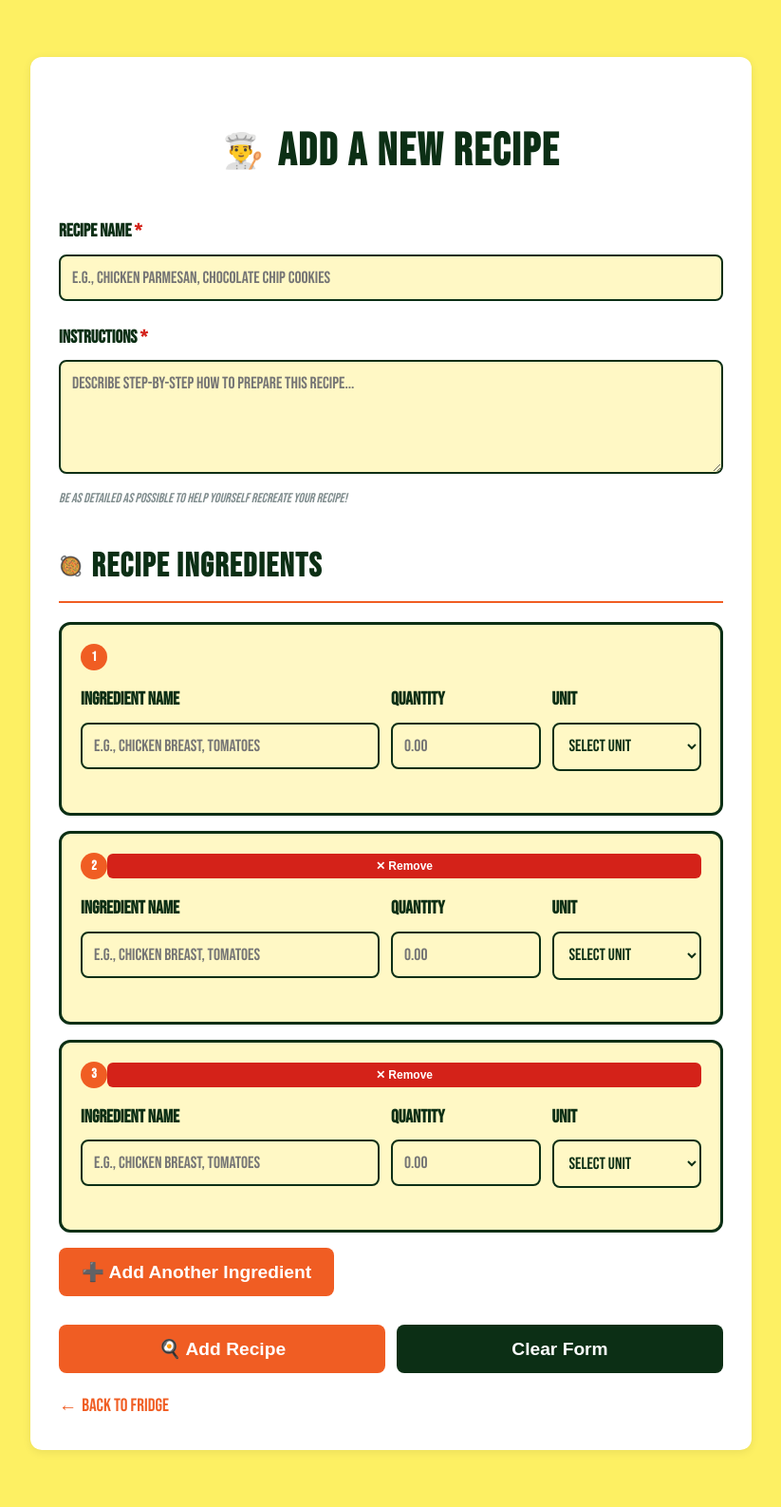
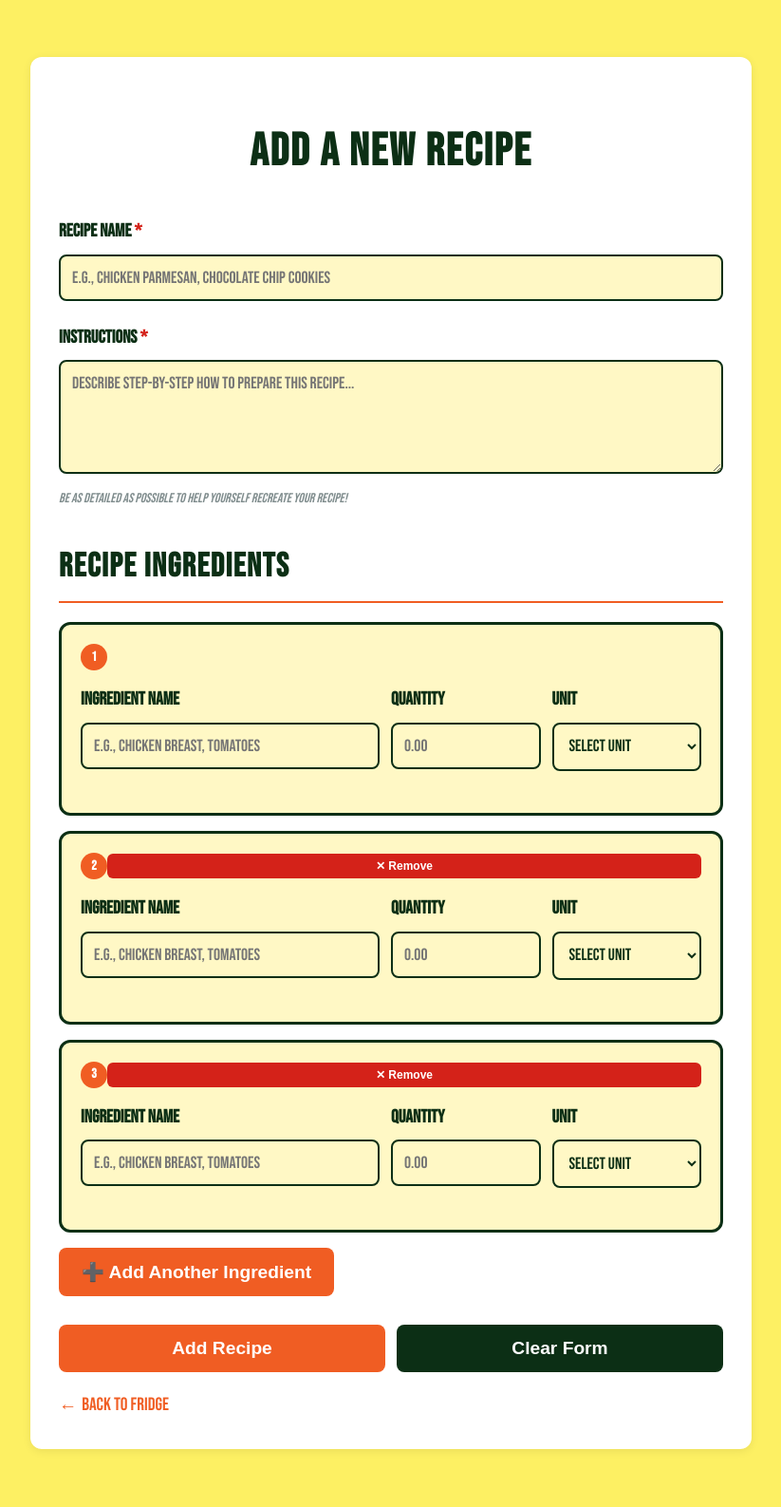
Before and after one commit to znemg/FridgeFinder, a Flask app: page /add_recipe in a window 1280 px wide. Shown: the whole page at 95% size, without its empty margins (228-1051 px from the left). After the commit the page ends 1526 px from the top, so only its background shows below. Run offline with Flask 3, Linux system fonts and the light colour scheme; the visitor is signed in with stand-in values (Sample User, id 1).

Commit message:
delete some emoji

```diff
--- a/templates/add_recipe.html
+++ b/templates/add_recipe.html
@@ -43,11 +43,6 @@
             justify-content: center;
             gap: 12px;
             letter-spacing: 2px;
-        }
-
-        h1::before {
-            content: "👨‍🍳";
-            font-size: 36px;
         }
 
         .form-group {
@@ -110,11 +105,6 @@
             align-items: center;
             gap: 8px;
             letter-spacing: 1.5px;
-        }
-
-        .section-title::before {
-            content: "🥘";
-            font-size: 20px;
         }
 
         .ingredient-item {
@@ -325,7 +315,7 @@
         <h1>Add a New Recipe</h1>
 
         <div id="successMessage" class="success-message">
-            Recipe added successfully! 🎉
+            Recipe added successfully!
         </div>
 
         <form id="recipeForm" method="POST" action="/add_recipe" novalidate>
@@ -403,7 +393,7 @@
             </div>
 
             <div class="button-group">
-                <button type="submit" class="btn-primary">🍳 Add Recipe</button>
+                <button type="submit" class="btn-primary">Add Recipe</button>
                 <button type="button" class="btn-secondary" onclick="resetForm()">Clear Form</button>
             </div>
         </form>
--- a/templates/all_recipes.html
+++ b/templates/all_recipes.html
@@ -59,7 +59,7 @@
     </style>
 </head>
 <body>
-    <h1>📖 All Recipes</h1>
+    <h1>All Recipes</h1>
 
     {% if recipes %}
         {% for recipe in recipes %}
--- a/templates/index.html
+++ b/templates/index.html
@@ -43,11 +43,6 @@
             align-items: center;
             justify-content: center;
             gap: 12px;
-        }
-
-        h1::before {
-            content: "🥘";
-            font-size: 36px;
         }
 
         .ingredients-section {
--- a/templates/recipes.html
+++ b/templates/recipes.html
@@ -43,11 +43,6 @@
             justify-content: center;
             gap: 12px;
             letter-spacing: 2px;
-        }
-
-        h1::before {
-            content: "🍳";
-            font-size: 36px;
         }
 
         .flash {
```
